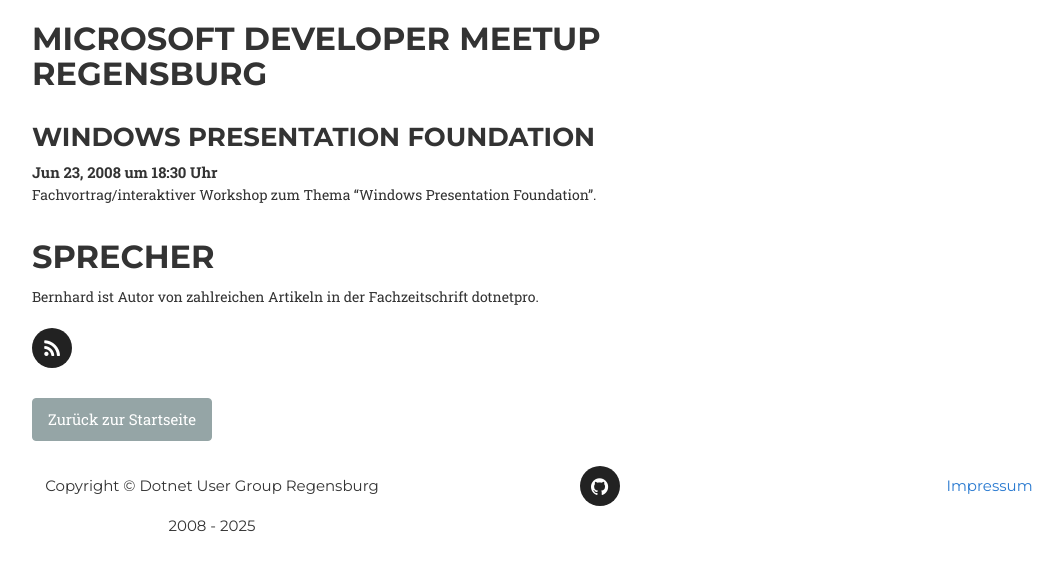
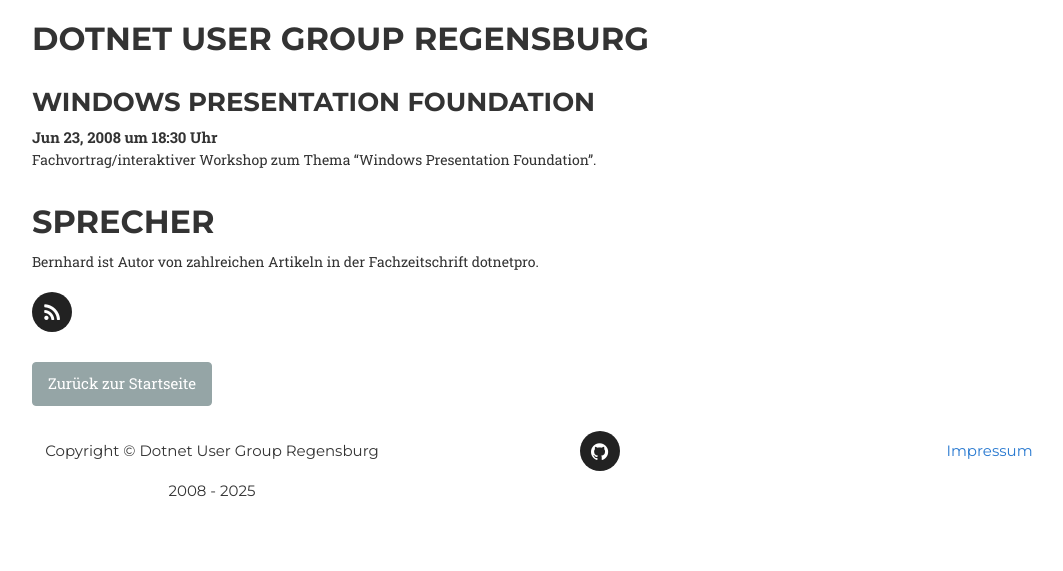
Before and after one commit to DotNetRegensburg/dotnetregensburg.github.io, a Jekyll site: the page built from _posts/2008-06-23-wpf.md, in a window 1280 px wide. Shown: the top 571 px of the page, without its empty margins (38-1101 px from the left). Built offline with Jekyll 4.4.1, drawn with Linux system fonts in a browser that asks for light colours; some web fonts are replaced.

Commit message:
Fix title for talks

```diff
--- a/_layouts/talk.html
+++ b/_layouts/talk.html
@@ -2,7 +2,7 @@
 layout: blank
 ---
 <div class="col-lg-8">
-    <h2>Microsoft Developer Meetup Regensburg</h2>
+    <h2>Dotnet User Group Regensburg</h2>
 </div>
 
 <div class="col-lg-8">
```
